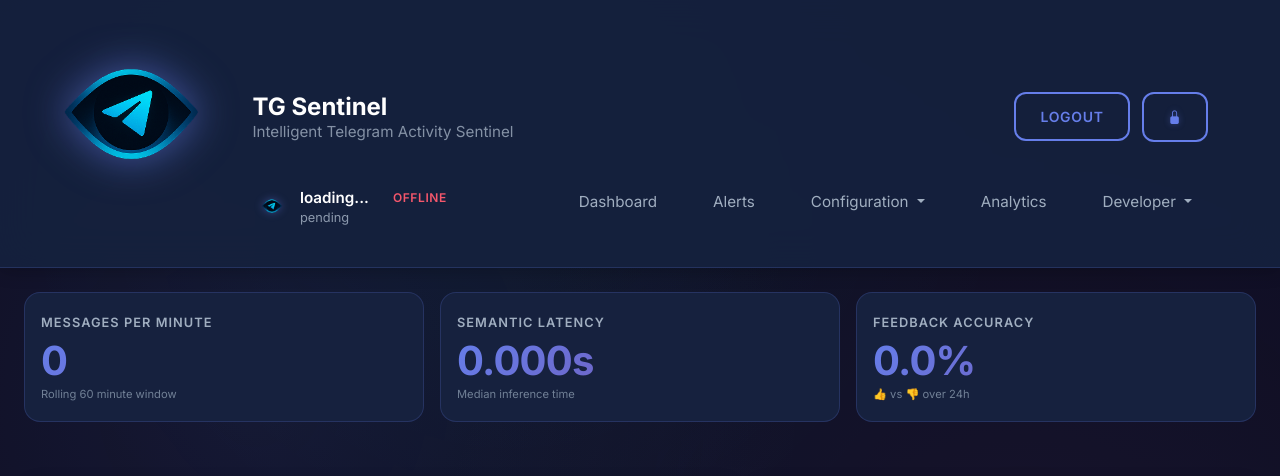
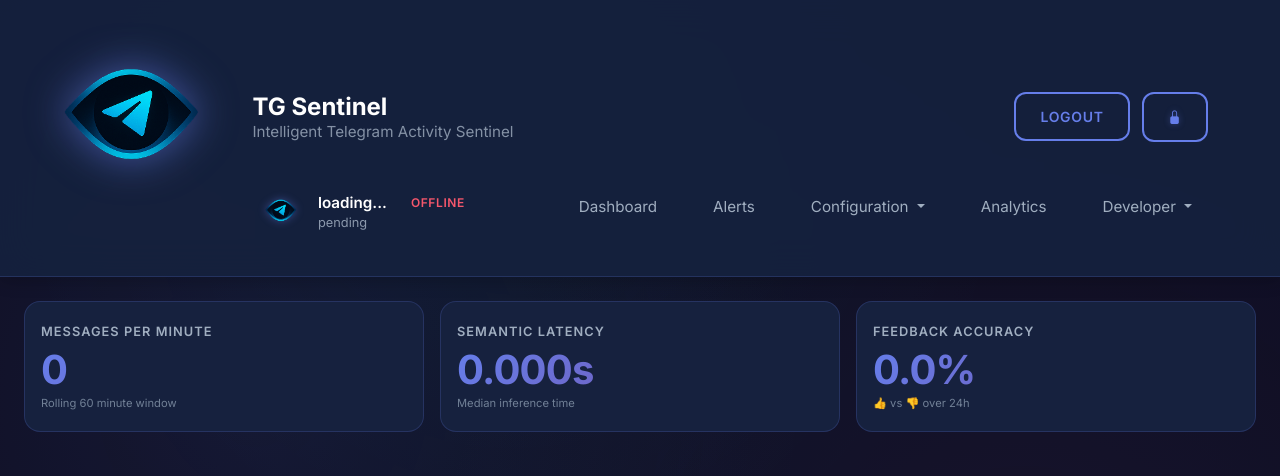
Before and after one commit to redoracle/TGSentinel, a Python web app: template ui/templates/analytics.html in a window 1280 px wide. Shown: the top 476 px of the page. Run offline with Jinja, Linux system fonts and the light colour scheme; the template is opened without the code that fills it, so the values that code supplies are empty; some libraries are stand-ins or nearby versions.

Commit message:
style: Update user avatar dimensions for improved visibility

```diff
--- a/ui/static/css/console-docs.css
+++ b/ui/static/css/console-docs.css
@@ -571,8 +571,8 @@
 
 /* Dashboard User Avatar with Glow */
 #user-avatar {
-  width: 32px;
-  height: 32px;
+  width: 50px;
+  height: 50px;
   object-fit: contain;
   margin-left: 10rem !important;
 }
--- a/ui/static/css/style.all.css
+++ b/ui/static/css/style.all.css
@@ -3190,9 +3190,9 @@
 }
 
 /* Dashboard User Avatar with Glow */
-#user-avatar {
-  width: 32px;
-  height: 32px;
+.user-avatar {
+  width: 50px;
+  height: 50px;
   object-fit: contain;
   margin-left: 10rem !important;
 }
```
